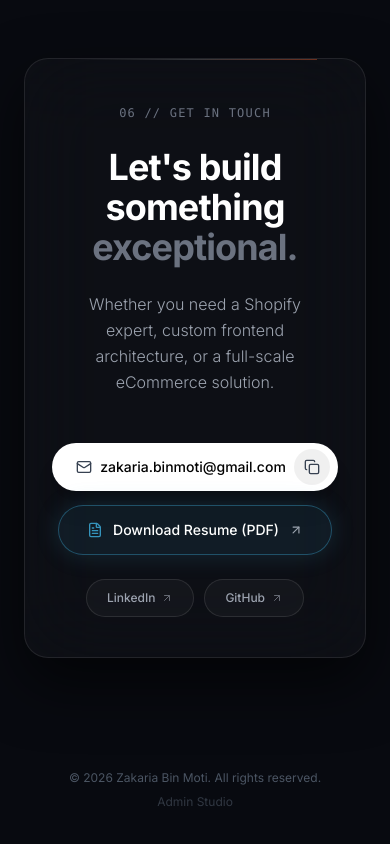
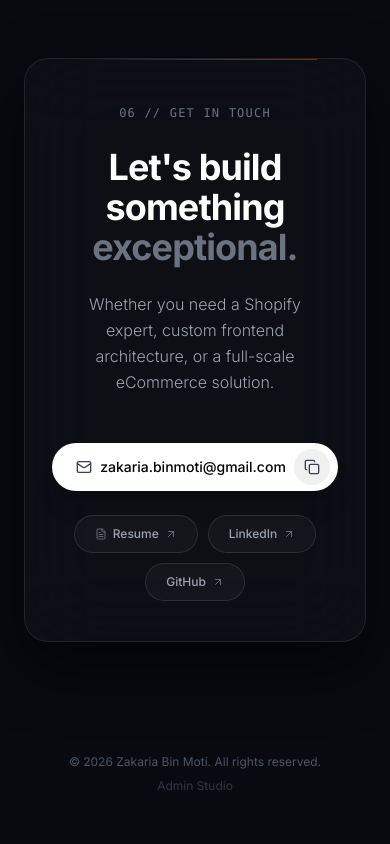
Before and after one commit to ZakariaBinMoti/Cinematic-Portfolio, a Next.js app: page / in a window 390 px wide. Shown: the part 8117-8961 px from the top of the page. Built offline with nearby package versions, Linux system fonts and the light colour scheme; no server answers; the database is empty.

Commit message:
refactor(ui): streamline footer contact buttons and mobile resume link

```diff
--- a/src/components/ContactSection.tsx
+++ b/src/components/ContactSection.tsx
@@ -59,7 +59,7 @@ export default function ContactSection({ contactData }: { contactData?: any }) {
 
         {/* Spatial Action Buttons with Professional Hierarchy */}
         <div className="flex flex-col items-center gap-5">
-          {/* Primary Row: High-Intent Actions (Direct Contact & Verified Credentials) */}
+          {/* Primary Row: High-Intent Actions (Direct Contact) */}
           <div className="flex flex-wrap items-center justify-center gap-3.5">
             {/* Email with 1-Click Copy */}
             {email && (
@@ -93,19 +93,6 @@ export default function ContactSection({ contactData }: { contactData?: any }) {
               </div>
             )}
 
-            {/* Standout Resume Button */}
-            <a
-              href="/Zakaria_Bin_Moti_Resume.pdf"
-              target="_blank"
-              rel="noreferrer"
-              className="inline-flex items-center gap-2.5 border border-[#3594bd]/45 bg-[#3594bd]/10 hover:bg-[#3594bd]/20 hover:border-[#3594bd]/70 text-white px-7 py-3.5 rounded-full font-medium text-sm transition-all shadow-[0_0_25px_rgba(53,148,189,0.2)] hover:scale-105 active:scale-95 group"
-              title="Open or download Zakaria Bin Moti's Resume (PDF)"
-            >
-              <FileText className="w-4 h-4 text-[#3594bd] group-hover:scale-110 transition-transform" />
-              <span>Download Resume (PDF)</span>
-              <ArrowUpRight className="w-3.5 h-3.5 text-gray-400 group-hover:text-white transition-colors" />
-            </a>
-
             {/* Book Call (Calendly if set) */}
             {calendly && (
               <a
@@ -120,9 +107,21 @@ export default function ContactSection({ contactData }: { contactData?: any }) {
             )}
           </div>
 
-          {/* Secondary Row: Social Profiles */}
-          {(linkedin || github || twitter) && (
+          {/* Secondary Row: Social Profiles & Resume */}
           <div className="flex flex-wrap items-center justify-center gap-2.5 pt-1">
+            {/* Resume Button matching LinkedIn/GitHub style */}
+            <a
+              href="/Zakaria_Bin_Moti_Resume.pdf"
+              target="_blank"
+              rel="noreferrer"
+              className="border border-white/10 bg-white/[0.03] text-gray-400 hover:text-white hover:bg-white/[0.08] hover:border-white/20 px-5 py-2.5 rounded-full font-medium text-xs transition-all flex items-center gap-1.5"
+              title="Open or download Zakaria Bin Moti's Resume"
+            >
+              <FileText className="w-3 h-3 opacity-60" />
+              <span>Resume</span>
+              <ArrowUpRight className="w-3 h-3 opacity-60" />
+            </a>
+
             {linkedin && (
               <a
                 href={linkedin}
@@ -157,7 +156,6 @@ export default function ContactSection({ contactData }: { contactData?: any }) {
               </a>
             )}
           </div>
-          )}
         </div>
       </div>
 
--- a/src/components/Navbar.tsx
+++ b/src/components/Navbar.tsx
@@ -173,12 +173,12 @@ export default function Navbar() {
                 target="_blank"
                 rel="noreferrer"
                 onClick={() => setMobileMenuOpen(false)}
-                className="flex items-center justify-between px-4 py-2.5 rounded-xl text-sm font-medium border border-[#3594bd]/40 bg-[#3594bd]/10 hover:bg-[#3594bd]/20 text-white transition-all shadow-[0_0_15px_rgba(53,148,189,0.15)] group"
-                title="Open or download Zakaria Bin Moti's Resume (PDF)"
+                className="flex items-center justify-between px-4 py-2.5 rounded-xl text-sm font-medium border border-white/10 bg-white/[0.04] hover:bg-white/[0.08] hover:border-white/20 text-gray-200 hover:text-white transition-all group"
+                title="Open or download Zakaria Bin Moti's Resume"
               >
                 <span className="flex items-center gap-2.5">
-                  <FileText className="w-4 h-4 text-[#3594bd] group-hover:scale-110 transition-transform" />
-                  <span>Download Resume (PDF)</span>
+                  <FileText className="w-4 h-4 text-gray-400 group-hover:text-white group-hover:scale-105 transition-transform" />
+                  <span>Resume</span>
                 </span>
                 <ArrowUpRight className="w-4 h-4 text-gray-400 group-hover:text-white transition-colors" />
               </a>
```
Lines whose indentation alone changed are shown as unchanged.
